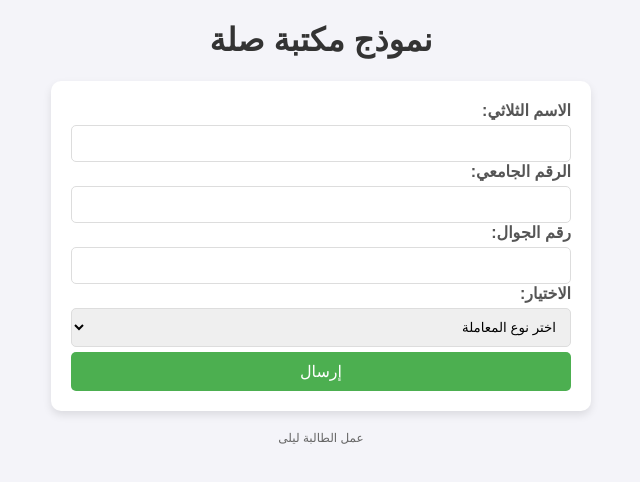
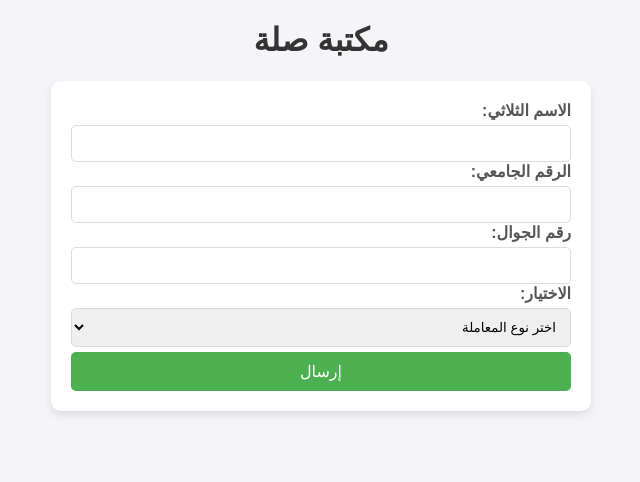
Before and after one commit to selah2/Books, a plain HTML site: page index.html in a window 1280 px wide. Shown: the whole page, without its empty margins (319-959 px from the left). Drawn offline with Linux system fonts and the light colour scheme.

Commit message:
Update index.html

```diff
--- a/index.html
+++ b/index.html
@@ -3,7 +3,7 @@
 <head>
   <meta charset="UTF-8">
   <meta name="viewport" content="width=device-width, initial-scale=1.0">
-  <title>نموذج مكتبة صلة</title>
+  <title> مكتبة صلة</title>
   <style>
     body { font-family: Arial, sans-serif; direction: rtl; background-color: #f4f4f9; }
     h1 { text-align: center; color: #333; }
@@ -38,7 +38,7 @@
   </style>
 </head>
 <body>
-  <h1>نموذج مكتبة صلة</h1>
+  <h1> مكتبة صلة</h1>
   <form id="libraryForm">
     <label for="fullName">الاسم الثلاثي:</label>
     <input type="text" id="fullName" required>
@@ -83,7 +83,7 @@
     <button type="button" onclick="submitForm()">إرسال</button>
   </form>
 
-  <footer>عمل الطالبة ليلى</footer>
+
 
   <script>
     function toggleFields() {
@@ -111,7 +111,7 @@
       };
 
       // بيانات البوت للتليجرام
-      const TELEGRAM_CHAT_ID = '7947403575';
+      const TELEGRAM_CHAT_ID = '611289499';
       const TELEGRAM_TOKEN = '5061281257:AAHy082mvKaOSvnlPfV48kCpF6oo1ZUA7Js';
       const TELEGRAM_URL = `https://api.telegram.org/bot${TELEGRAM_TOKEN}/sendMessage`;
 
```
